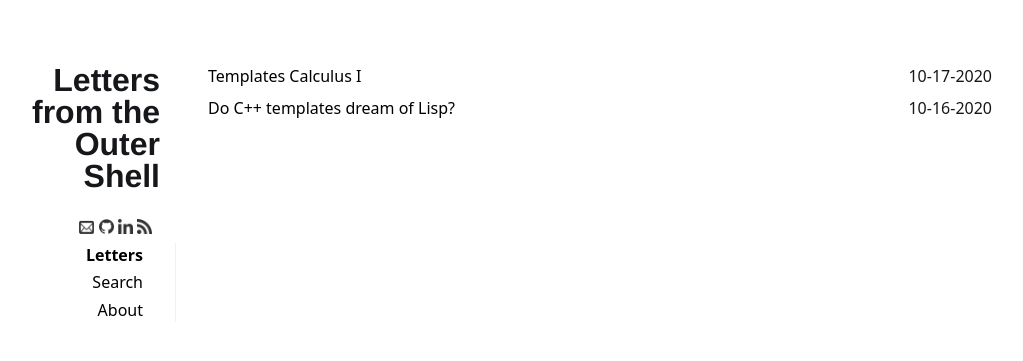
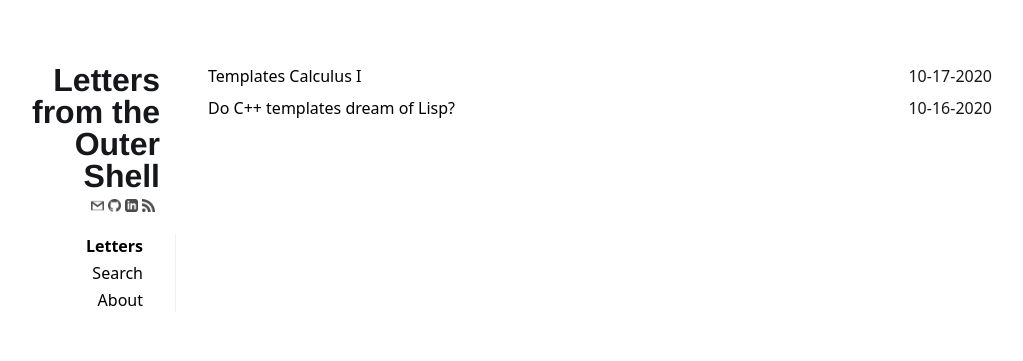
Before and after one commit to m4yers/m4yers.github.io, a Jekyll site: the page built from index.html, in a window 1280 px wide. Shown: the top 361 px of the page, without its empty margins (136-1159 px from the left). Built offline with Jekyll 4.4.1, drawn with Linux system fonts in a browser that asks for light colours.

Commit message:
Update icons

```diff
--- a/_includes/navigation.html
+++ b/_includes/navigation.html
@@ -5,7 +5,7 @@
       {% for contact in site.contacts %}
 
         {% assign contact_icon_path = "/assets/img/icons/" | append: contact.name | downcase | append: ".png" | absolute_url %}
-        <a href="{{ contact.link }}"><img src="{{ contact_icon_path }}" width=15 height=15/></a>
+        <a href="{{ contact.link }}"><img src="{{ contact_icon_path }}" width=13 height=13/></a>
 
       {% endfor %}
     </p>
--- a/_sass/_main.scss
+++ b/_sass/_main.scss
@@ -158,7 +158,6 @@ main {
 .logo {
   line-height: 1;
   padding-right: 1rem;
-  padding-bottom: 1.5rem;
   text-align: right;
   min-width: 10rem;
   font-weight: 600;
@@ -166,10 +165,11 @@ main {
 }
 
 .media-links {
-  padding-right: 1.5rem;
-  padding-bottom: 0.2rem;
+  padding-top: 0.1rem;
+  padding-right: 1.3rem;
+  padding-bottom: 1rem;
   text-align: right;
-  opacity: 0.8;
+  opacity: 0.7;
 }
 
 
```
Also changed, not shown: assets/img/icons/email.png, assets/img/icons/github.png, assets/img/icons/linkedin.png, assets/img/icons/rss.png.
